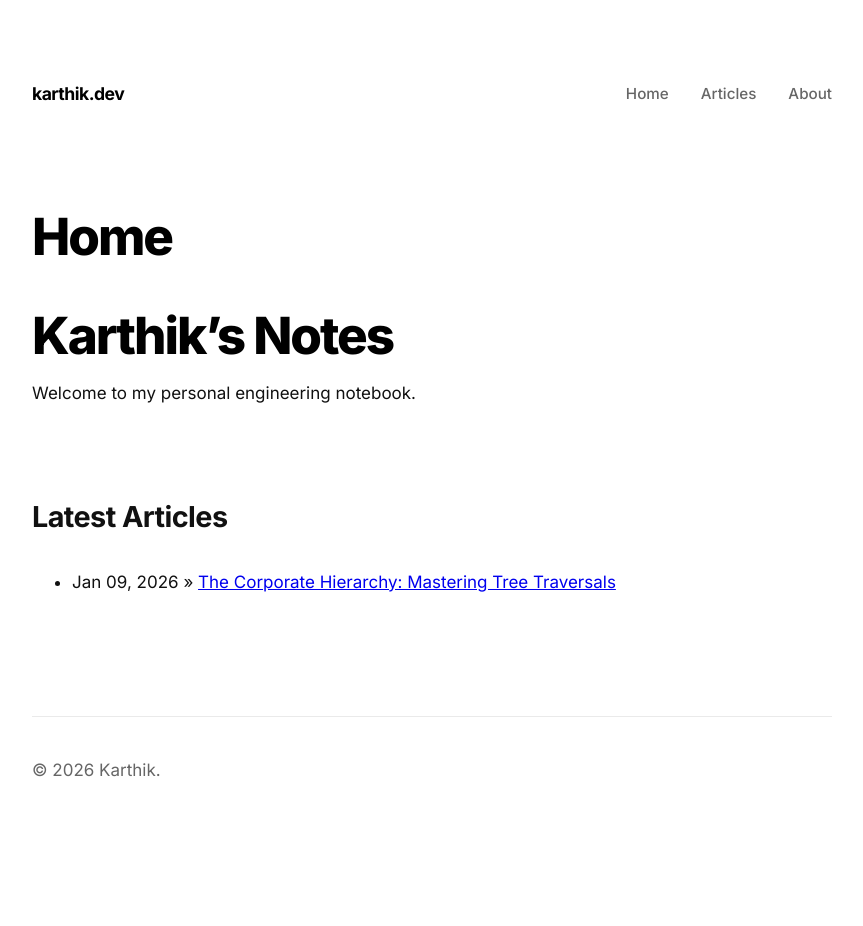
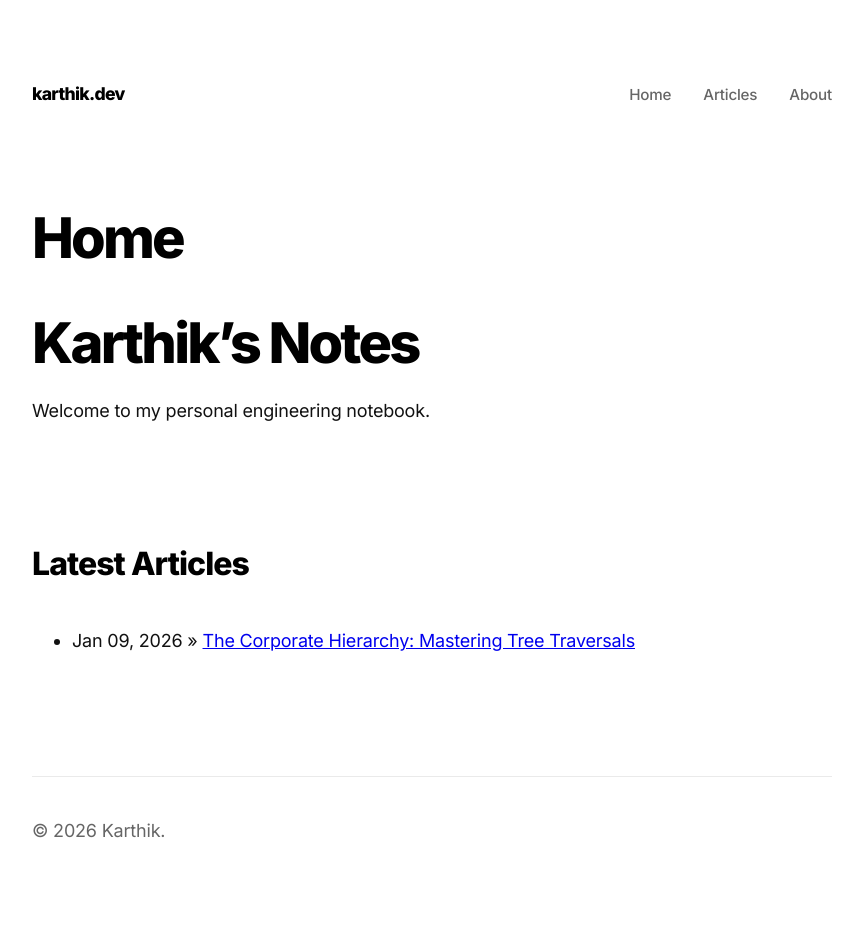
Before and after one commit to kart/karthik.dev, a Jekyll site: the page built from index.md, in a window 1280 px wide. Shown: the whole page, without its empty margins (208-1071 px from the left). Built offline with Jekyll 4.4.1, drawn with Linux system fonts in a browser that asks for light colours; nearby versions of some CDN libraries; some web fonts are replaced; before the commit the page ends 900 px from its top, so only the background shows below that.

Commit message:
more style changes

```diff
--- a/Gemfile
+++ /dev/null
@@ -1,3 +0,0 @@
-source "https://rubygems.org"
-gem "jekyll", "~> 4.3"
-gem "kramdown-parser-gfm"
--- a/_layouts/default.html
+++ b/_layouts/default.html
@@ -14,16 +14,18 @@
     <link href="https://cdn.jsdelivr.net/npm/prismjs@1.29.0/themes/prism.min.css" rel="stylesheet" />
 
     <style>
-    @import url("https://fonts.googleapis.com/css2?family=Inter:ital,opsz,wght@0,14..32,100..900;1,14..32,100..900&display=swap");
+    @import url("https://rsms.me/inter/inter.css");
     :root { --text-main: #111111; --text-muted: #666666; --bg-subtle: #f8f9fa; --border-color: #eaeaea; }
-    body { font-family: "Inter", -apple-system, sans-serif; color: var(--text-main); line-height: 1.6; max-width: 800px; margin: 0 auto; padding: 80px 40px; background-color: #fff; font-size: 17px; -webkit-font-smoothing: antialiased; }
+    html { font-family: "Inter", sans-serif; }
+    @supports (font-variation-settings: normal) { html { font-family: "Inter var", sans-serif; } }
+    body { font-family: "Inter", sans-serif; color: var(--text-main); line-height: 1.6; max-width: 800px; margin: 0 auto; padding: 80px 40px; background-color: #fff; font-size: 18px; -webkit-font-smoothing: antialiased; letter-spacing: -0.011em; }
     nav { display: flex; justify-content: space-between; align-items: center; margin-bottom: 100px; }
-    nav .logo { font-weight: 700; font-size: 1.1rem; text-decoration: none; letter-spacing: -0.03em; color: #000; }
+    nav .logo { font-weight: 800; font-size: 1.1rem; text-decoration: none; letter-spacing: -0.04em; color: #000; }
     nav ul { list-style: none; display: flex; gap: 32px; padding: 0; margin: 0; }
     nav ul li a { font-size: 0.95rem; color: var(--text-muted); text-decoration: none; font-weight: 500; }
-    h1 { font-size: 3.2rem; font-weight: 800; letter-spacing: -0.04em; line-height: 1.1; margin-bottom: 1rem; color: #000; }
-    .post-meta { font-size: 1rem; color: var(--text-muted); }
-    h2 { font-size: 1.8rem; font-weight: 700; letter-spacing: -0.02em; margin-top: 3em; margin-bottom: 1em; }
+    h1 { font-size: 3.5rem; font-weight: 900; letter-spacing: -0.05em; line-height: 1.05; margin-bottom: 1.5rem; color: #000; }
+    .post-meta { font-size: 1rem; color: var(--text-muted); font-weight: 500; letter-spacing: -0.01em; }
+    h2 { font-size: 2rem; font-weight: 800; letter-spacing: -0.03em; margin-top: 3.5em; margin-bottom: 1.2em; color: #000; }
     pre[class*="language-"] { background-color: var(--bg-subtle) !important; border: 1px solid var(--border-color) !important; border-radius: 12px !important; padding: 24px !important; margin: 2.5em 0 !important; font-size: 0.9rem !important; }
     :not(pre) > code { background-color: #f1f3f5; color: #eb5757; padding: 0.2em 0.4em; border-radius: 4px; font-size: 0.85em; }
     footer { margin-top: 120px; padding-top: 40px; border-top: 1px solid var(--border-color); color: var(--text-muted); }
```
